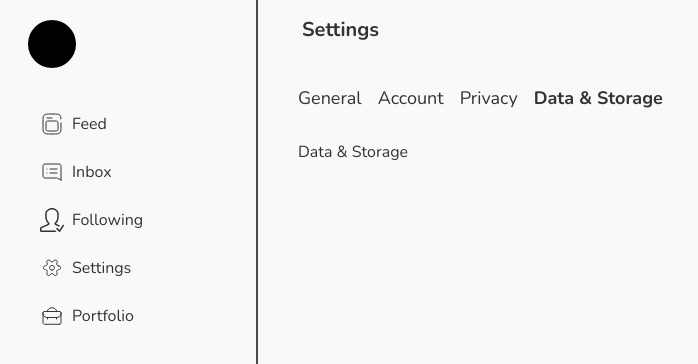
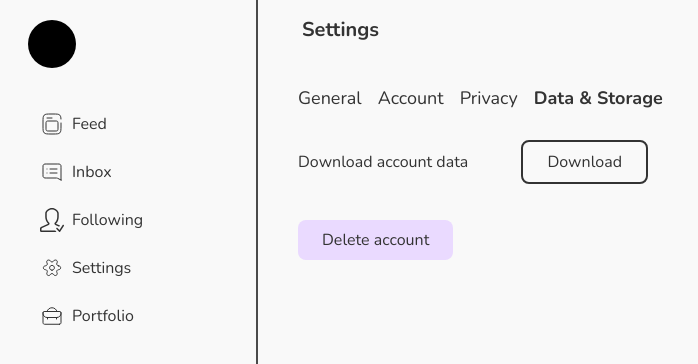
Before and after one commit to edisss1/fiabesco, a React (Vite) app: page /#/app/settings/data-storage in a window 1280 px wide. Shown: the top 364 px of the page, without its empty margins (0-698 px from the left). Built offline with nearby package versions, Linux system fonts and the light colour scheme; no server answers.

Commit message:
update: finished settings layout and added error message if login wasn't successful

```diff
--- a/src/Pages/Login.tsx
+++ b/src/Pages/Login.tsx
@@ -14,17 +14,21 @@ const Login = () => {
     const dispatch = useDispatch<AppDispatch>()
     const [email, setEmail] = useState("")
     const [password, setPassword] = useState("")
+    const [success, setSuccess] = useState<boolean | undefined>(undefined)
 
     const navigate = useNavigate()
 
     const handleSubmit = async (e: React.FormEvent) => {
         e.preventDefault()
-        await login(email, password, dispatch)
+        const success = await login(email, password, dispatch)
+        setSuccess(success)
 
         setEmail("")
         setPassword("")
 
-        navigate("/app/feed")
+        if (success) {
+            navigate("/app/feed")
+        }
     }
 
     return (
@@ -73,6 +77,9 @@ const Login = () => {
                         Sign up
                     </Link>
                 </div>
+                {success === false && (
+                    <p className="text-red-500">Invalid email or password</p>
+                )}
             </Form>
             <Link
                 className="bg-primary hover:scale-105 transition-transform p-2 rounded-lg absolute top-4 left-4"
--- /dev/null
+++ b/src/Pages/settings/DataStorageSettings.tsx
@@ -0,0 +1,19 @@
+import Button from "../../components/atoms/Button"
+
+const DataStorageSettings = () => {
+    return (
+        <div className="flex flex-col gap-9 min-w-[350px]">
+            <div className="flex items-center justify-between">
+                <p>Download account data</p>
+                <Button className="rounded-lg border-2 cursor-pointer hover:bg-secondary transition-colors duration-200 border-text-primary px-6 py-2">
+                    Download
+                </Button>
+            </div>
+
+            <Button className="self-start bg-secondary px-6 py-2 rounded-lg hover:scale-[101%] transition-transform duration-200 cursor-pointer">
+                Delete account
+            </Button>
+        </div>
+    )
+}
+export default DataStorageSettings
--- a/src/Pages/settings/PrivacySettings.tsx
+++ b/src/Pages/settings/PrivacySettings.tsx
@@ -23,7 +23,7 @@ const PrivacySettings = () => {
             />
 
             <div className="grid gap-4">
-                <h2>Blocked users</h2>
+                <h2 className="text-lg">Blocked users</h2>
                 {blocked?.map((user) => (
                     <BlockedUserCard
                         key={user._id}
@@ -33,6 +33,11 @@ const PrivacySettings = () => {
                         id={user?._id}
                     />
                 ))}
+                {!blocked && (
+                    <span className="text-sm text-text-primary">
+                        No blocked users
+                    </span>
+                )}
             </div>
         </div>
     )
--- a/src/Router.tsx
+++ b/src/Router.tsx
@@ -3,6 +3,7 @@ import { lazy, Suspense } from "react"
 import Loading from "./components/atoms/Loading"
 import PostView from "./Pages/PostView"
 import PrivacySettings from "./Pages/settings/PrivacySettings"
+import DataStorageSettings from "./Pages/settings/DataStorageSettings"
 
 const NonExistingPath = lazy(() => import("./components/atoms/NonExistingPath"))
 const Settings = lazy(() => import("./Pages/settings/Settings"))
@@ -38,7 +39,7 @@ const Router = () => {
                         <Route path="privacy" element={<PrivacySettings />} />
                         <Route
                             path="data-storage"
-                            element={<div>Data & Storage</div>}
+                            element={<DataStorageSettings />}
                         />
                     </Route>
                     <Route path="profile/:userID" element={<Profile />} />
--- a/src/utils/login.ts
+++ b/src/utils/login.ts
@@ -23,8 +23,10 @@ export const login = async (
         if (data) {
             dispatch(setEmailForData(email))
             dispatch(setToken(data.token as string))
+            return true
         }
     } catch (error) {
         console.error(error)
+        return false
     }
 }
```
